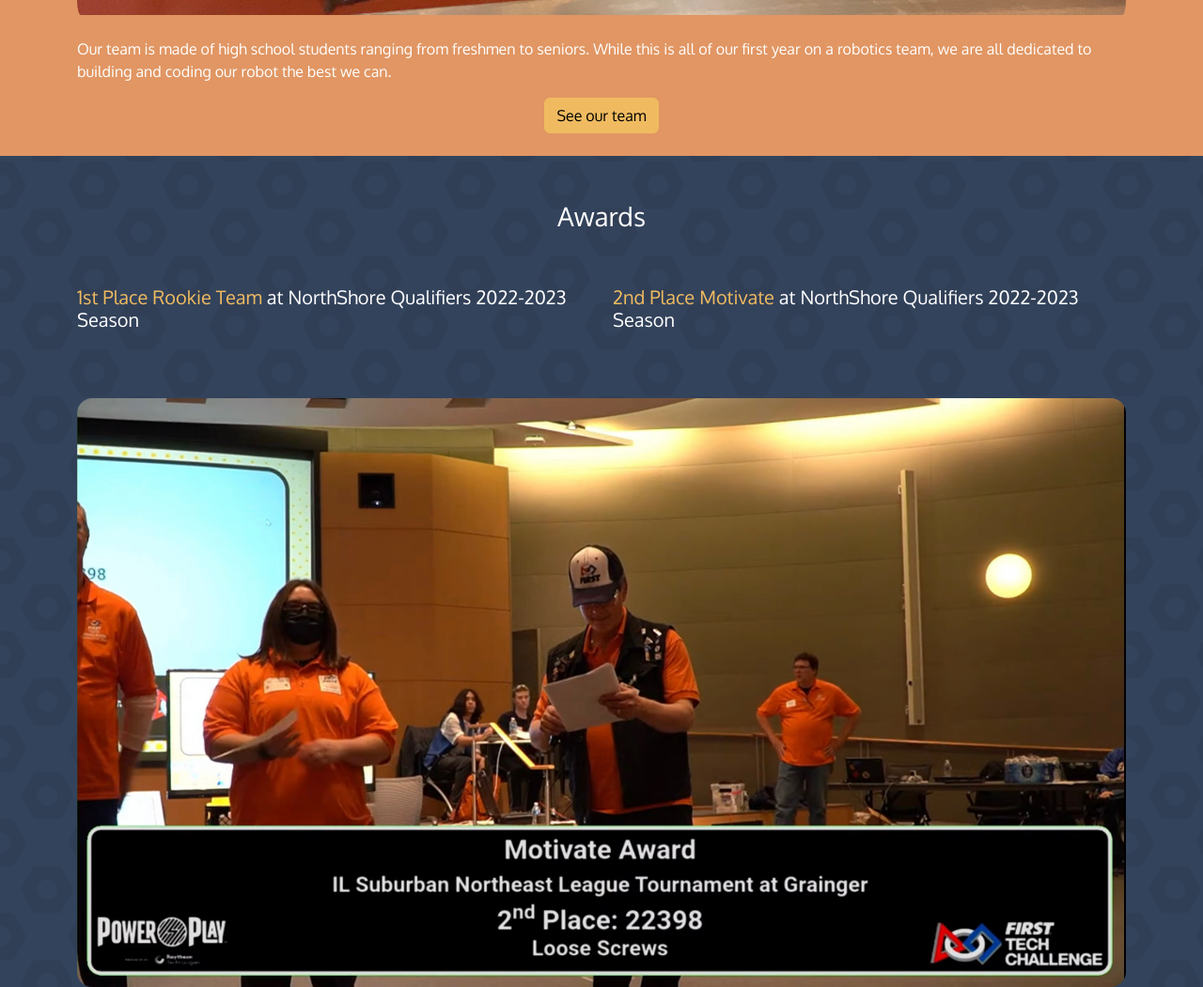
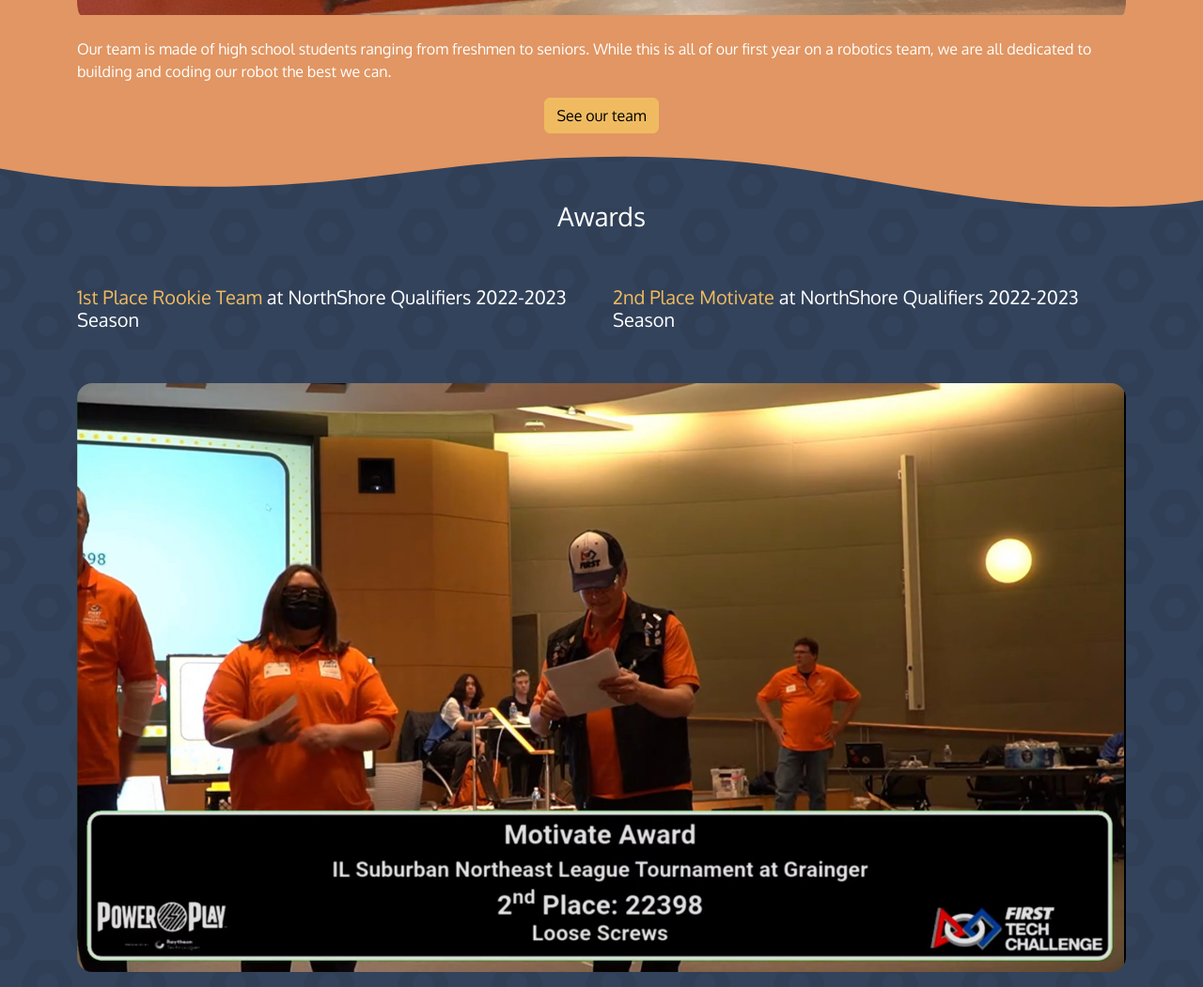
Before and after one commit to Loose-Screws/loose-screws.github.io, a website: page index.html in a window 1280 px wide. Shown: the part 2203-3254 px from the top of the page at 94% size. Drawn offline with nearby package versions, Linux system fonts and the light colour scheme.

Commit message:
updated font import and some curves

```diff
--- a/css/curves.css
+++ b/css/curves.css
@@ -23,6 +23,33 @@
 	fill: #64717d;
 }
 
+.custom-shape-divider-top-1675026645 {
+	position: absolute;
+	top: 0;
+	left: 0;
+	width: 100%;
+	overflow: hidden;
+	line-height: 0;
+}
+
+.custom-shape-divider-top-1675026645 svg {
+	position: relative;
+	display: block;
+	width: calc(100% + 1.3px);
+	height: 59px;
+}
+
+.custom-shape-divider-top-1675026645 .shape-fill {
+	fill: #E19663;
+}
+
+
+
+
+
+
+
+
 /** NOT NEEDED W/ BOOTSTRAP
 For tablet devices
 @media (min-width: 768px) and (max-width: 1023px) {
--- a/index.html
+++ b/index.html
@@ -126,7 +126,7 @@
 			<img
 				src="img/photos/tournament.jpg"
 				class="position-relative img-fluid w-100"
-				style="object-fit: cover; max-height: 60vh; filter:brightness(70%)"
+				style="object-fit: cover; max-height: 60vh; filter: brightness(70%)"
 			/>
 			<div class="container position-absolute top-75 ps-sm-5 ps-2">
 				<h2 class="text-white fw-light">
@@ -155,10 +155,15 @@
 								2022 and is based in Illinois.
 							</p>
 							<p class="text-white">
-								Robotics is a great way for students to learn more about STEM (Science Technology Engineering Mathemetics). We apply problem solving skills to create, modify, and improve our robot.
+								Robotics is a great way for students to learn more about STEM
+								(Science Technology Engineering Mathemetics). We apply problem
+								solving skills to create, modify, and improve our robot.
 							</p>
 							<div class="container">
-								<img class="img-fluid rounded-4 d-none d-lg-block" src="img/photos/tournament-2.jpg"/>
+								<img
+									class="img-fluid rounded-4 d-none d-lg-block"
+									src="img/photos/tournament-2.jpg"
+								/>
 							</div>
 						</div>
 						<div class="col-md-6">
@@ -192,28 +197,56 @@
 							can.
 						</p>
 						<div class="container d-flex justify-content-center">
-							<a href="/team.html" class="btn btn-gold btn-large text-black" type="button">
+							<a
+								href="/team.html"
+								class="btn btn-gold btn-large text-black"
+								type="button"
+							>
 								See our team
 							</a>
 						</div>
 					</div>
 				</div>
 			</section>
-			<section class="container-fluid" id="awards">
+
+			<section class="container-fluid position-relative" id="awards">
+				<div class="custom-shape-divider-top-1675026645">
+					<svg
+						data-name="Layer 1"
+						xmlns="http://www.w3.org/2000/svg"
+						viewBox="0 0 1200 120"
+						preserveAspectRatio="none"
+					>
+						<path
+							d="M321.39,56.44c58-10.79,114.16-30.13,172-41.86,82.39-16.72,168.19-17.73,250.45-.39C823.78,31,906.67,72,985.66,92.83c70.05,18.48,146.53,26.09,214.34,3V0H0V27.35A600.21,600.21,0,0,0,321.39,56.44Z"
+							class="shape-fill"
+						></path>
+					</svg>
+				</div>
 				<div class="container d-flex justify-content-center py-5">
 					<h3 class="text-white">Awards</h3>
 				</div>
 				<div class="container">
 					<div class="row text-white">
 						<div class="col d-flex justify-content-center">
-							<h5><span class="text-gold">1st Place Rookie Team</span> at NorthShore Qualifiers 2022-2023 Season</p>
+							<h5>
+								<span class="text-gold">1st Place Rookie Team</span> at
+								NorthShore Qualifiers 2022-2023 Season
+							</h5>
 						</div>
 						<div class="col d-flex justify-content-center">
-							<h5><span class="text-gold">2nd Place Motivate</span> at NorthShore Qualifiers 2022-2023 Season</p>
+							<h5>
+								<span class="text-gold">2nd Place Motivate</span> at NorthShore
+								Qualifiers 2022-2023 Season
+							</h5>
 						</div>
 					</div>
-					<img class="img-fluid rounded-4 my-5" src="img/photos/motivate-award.jpeg"/>
-				</div>	</section>
+					<img
+						class="img-fluid rounded-4 my-5"
+						src="img/photos/motivate-award.jpeg"
+					/>
+				</div>
+			</section>
 		</main>
 		<!--MAIN CONTENT-->
 	</body>
--- a/sass/main.scss
+++ b/sass/main.scss
@@ -38,8 +38,7 @@ $navbar-dark-toggler-border-color: rgba($navbar-dark-color, 0);
 //import bootstrap
 @import "../node_modules/bootstrap/scss/bootstrap";
 
-@import url('https://fonts.googleapis.com/css2?family=Oxygen&family=Source+Serif+4&display=swap');
-@import url('https://fonts.googleapis.com/css2?family=Oxygen:wght@700&family=Source+Serif+4&display=swap');
+@import url('https://fonts.googleapis.com/css2?family=Oxygen:wght@300;400;700&display=swap');
 :root {
 	--bs-body-font-family: "Oxygen", sans-serif;
 }
```
Also changed, not shown: sponsors.html (+6 -1 lines), css/main.min.css, 1 other file.
